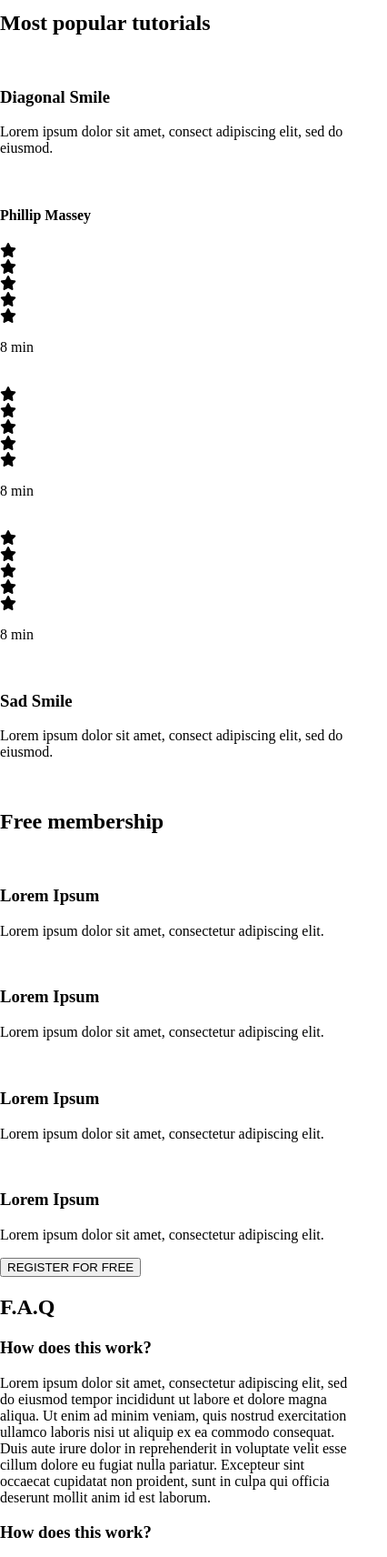
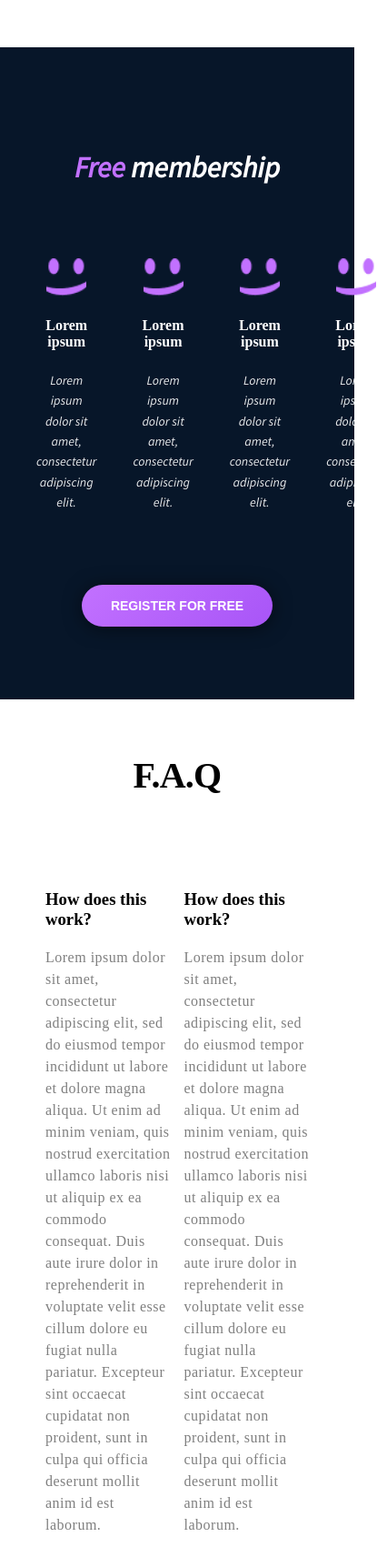
Before and after one commit to ebenamoafo2/alx_html_css, a plain HTML site: page css_advanced/index.html in a window 390 px wide. Shown: the part 3080-4792 px from the top of the page at 91% size, 426 px wide, since content can reach past the window. Drawn offline with Linux system fonts and the light colour scheme.

Commit message:
feat: build responsive landing page from Figma design
- Implemented semantic HTML structure
- Styled layout with CSS Grid & Flexbox
- Added responsive media queries for mobile & tablet
- Integrated Font Awesome icons
- Matched typography and colors to Figma design

```diff
--- a/css_advanced/index.html
+++ b/css_advanced/index.html
@@ -173,131 +173,99 @@
 
 
 
-        <section>
-            <h2>Most popular tutorials</h2>
-            <div>
-                <img src="./images/Bitmap (1).png" alt="">
-                <h3>Diagonal Smile</h3>
-                <p>Lorem ipsum dolor sit amet, consect adipiscing elit, sed do eiusmod.</p>
-                <div>
-                    <img src="./images/1 (3).png" alt="">
-                    <h4>Phillip Massey</h4>
+    <section class="free-container">
+            <h3><span>Free</span> membership</h3>
+      <div class="free-membership">
+
+        <div class="free-grid">
+            <img src="./images/smile.png">
+            <h4>Lorem ipsum</h4>
+            <p>Lorem ipsum dolor sit amet, consectetur adipiscing elit.</p>
         </div>
-                <div>
-                    <div><i class="fa-solid fa-star"></i></div>
-                    <div><i class="fa-solid fa-star"></i></div>
-                    <div><i class="fa-solid fa-star"></i></div>
-                    <div><i class="fa-solid fa-star"></i></div>
-                    <div><i class="fa-solid fa-star"></i></div>
+        <div class="free-grid">
+            <img src="./images/smile.png">
+            <h4>Lorem ipsum</h4>
+            <p>Lorem ipsum dolor sit amet, consectetur adipiscing elit.</p>
         </div>
-                <p>8 min</p>
+        <div class="free-grid">
+            <img src="./images/smile.png">
+            <h4>Lorem ipsum</h4>
+            <p>Lorem ipsum dolor sit amet, consectetur adipiscing elit.</p>
         </div>
-            <div>
-                <img src="./images/Bitmap (4).png" alt="">
+        <div class="free-grid">
+            <img src="./images/smile.png">
+            <h4>Lorem ipsum</h4>
+            <p>Lorem ipsum dolor sit amet, consectetur adipiscing elit.</p>
+        </div>
 
         </div>
-                <div>
-                    <div><i class="fa-solid fa-star"></i></div>
-                    <div><i class="fa-solid fa-star"></i></div>
-                    <div><i class="fa-solid fa-star"></i></div>
-                    <div><i class="fa-solid fa-star"></i></div>
-                    <div><i class="fa-solid fa-star"></i></div>
-                </div>
-                <p>8 min</p>
-            </div>
-            <div>
-                <img src="./images/Bitmap (3).png" alt="">
 
-                </div>
-                <div>
-                    <div><i class="fa-solid fa-star"></i></div>
-                    <div><i class="fa-solid fa-star"></i></div>
-                    <div><i class="fa-solid fa-star"></i></div>
-                    <div><i class="fa-solid fa-star"></i></div>
-                    <div><i class="fa-solid fa-star"></i></div>
-                </div>
-                <p>8 min</p>
-            </div>
-            <div>
-                <img src="./images/Bitmap (2).png" alt="">
-                <h3>Sad Smile</h3>
-                <p>Lorem ipsum dolor sit amet, consect adipiscing elit, sed do eiusmod.</p>
-                <div>
-                    <img src="./images/1 (3).png" alt="">
+        <button class="cta-button2">REGISTER FOR FREE</button>
 
-            </div>
     </section>
-        <section>
-            <h2>Free membership</h2>
-            <div>
-                <img src="./images/smile.svg" alt="">
-                <h3>Lorem Ipsum</h3>
-                <p>Lorem ipsum dolor sit amet, consectetur adipiscing elit.</p>
-            </div>
-            <div>
-                <img src="./images/smile.svg" alt="">
-                <h3>Lorem Ipsum</h3>
-                <p>Lorem ipsum dolor sit amet, consectetur adipiscing elit.</p>
-            </div>
-            <div>
-                <img src="./images/smile.svg" alt="">
-                <h3>Lorem Ipsum</h3>
-                <p>Lorem ipsum dolor sit amet, consectetur adipiscing elit.</p>
-            </div>
-            <div>
-                <img src="./images/smile.svg" alt="">
-                <h3>Lorem Ipsum</h3>
-                <p>Lorem ipsum dolor sit amet, consectetur adipiscing elit.</p>
-            </div>
-            <button>REGISTER FOR FREE</button>
-        </section>
-        <section>
+
+
+    <section class="faq-container">
+
+            <div class="faq-header">
                 <h2>F.A.Q</h2>
-            <div>
-                <div>
-                    <div>
-                        <h3>How does this work?</h3>
-                    </div>
-                    <div>
-                        Lorem ipsum dolor sit amet, consectetur adipiscing elit, sed do eiusmod tempor incididunt ut labore et dolore magna aliqua. Ut enim ad minim veniam, quis nostrud exercitation ullamco laboris nisi ut aliquip ex ea commodo consequat. Duis aute irure dolor in reprehenderit in voluptate velit esse cillum dolore eu fugiat nulla pariatur. Excepteur sint occaecat cupidatat non proident, sunt in culpa qui officia deserunt mollit anim id est laborum.
             </div>
 
-                    <div>
-                        <h3>How does this work?</h3>
-                    </div>
-                    <div>
+            <div class="faq-grid">
+                <div class="faq-item">
+                    <h3 class="faq-question">
+                        How does this work?
+                    </h3>
+                    <div class="faq-answer">
                         Lorem ipsum dolor sit amet, consectetur adipiscing elit, sed do eiusmod tempor incididunt ut labore et dolore magna aliqua. Ut enim ad minim veniam, quis nostrud exercitation ullamco laboris nisi ut aliquip ex ea commodo consequat. Duis aute irure dolor in reprehenderit in voluptate velit esse cillum dolore eu fugiat nulla pariatur. Excepteur sint occaecat cupidatat non proident, sunt in culpa qui officia deserunt mollit anim id est laborum.
                     </div>
                 </div>
-                <div>
-                    <div>
-                        <h3>How does this work?</h3>
-                    </div>
-                    <div>
+
+                <div class="faq-item">
+                    <h3 class="faq-question">
+                        How does this work?
+                    </h3>
+                    <div class="faq-answer">
                         Lorem ipsum dolor sit amet, consectetur adipiscing elit, sed do eiusmod tempor incididunt ut labore et dolore magna aliqua. Ut enim ad minim veniam, quis nostrud exercitation ullamco laboris nisi ut aliquip ex ea commodo consequat. Duis aute irure dolor in reprehenderit in voluptate velit esse cillum dolore eu fugiat nulla pariatur. Excepteur sint occaecat cupidatat non proident, sunt in culpa qui officia deserunt mollit anim id est laborum.
                     </div>
-                    <div>
-                        <h3>How does this work?</h3>
                 </div>
-                    <div>
+
+                <div class="faq-item">
+                    <h3 class="faq-question">
+                        How does this work?
+                    </h3>
+                    <div class="faq-answer">
+                        Lorem ipsum dolor sit amet, consectetur adipiscing elit, sed do eiusmod tempor incididunt ut labore et dolore magna aliqua. Ut enim ad minim veniam, quis nostrud exercitation ullamco laboris nisi ut aliquip ex ea commodo consequat. Duis aute irure dolor in reprehenderit in voluptate velit esse cillum dolore eu fugiat nulla pariatur. Excepteur sint occaecat cupidatat non proident, sunt in culpa qui officia deserunt mollit anim id est laborum.
+                    </div>
+                </div>
+
+                <div class="faq-item">
+                    <h3 class="faq-question">
+                        How does this work?
+                    </h3>
+                    <div class="faq-answer">
                         Lorem ipsum dolor sit amet, consectetur adipiscing elit, sed do eiusmod tempor incididunt ut labore et dolore magna aliqua. Ut enim ad minim veniam, quis nostrud exercitation ullamco laboris nisi ut aliquip ex ea commodo consequat. Duis aute irure dolor in reprehenderit in voluptate velit esse cillum dolore eu fugiat nulla pariatur. Excepteur sint occaecat cupidatat non proident, sunt in culpa qui officia deserunt mollit anim id est laborum.
                     </div>
                 </div>
             </div>
+
     </section>
-    </main>
+
     <footer>
-        <section>
-            <div>
-                <img src="https://fakeimg.pl/250x250?text=Sample+Logo" alt="logo">
-                <div>
+        <div class="footer-container">
+            <div class="footer-logo">
+                <img src="./images/logo.png">
+            </div>
+            <div class="footer-links">
                 <i class="fa-brands fa-facebook"></i>
                 <i class="fa-brands fa-twitter"></i>
                 <i class="fa-brands fa-instagram"></i>
+
             </div>
         </div>
-            <p>©smileschool 2020</p>
-        </section>
     </footer>
+
+
+
 </body>
 </html>
--- a/css_advanced/styles.css
+++ b/css_advanced/styles.css
@@ -300,6 +300,131 @@ margin-top: 50px;
   opacity: 0.5;
 }
 
-.video-list div:nth-of-type(6){
+.free-membership{
+
+  height: auto;
+  color: white;
+  display: grid;
+  grid-template-columns: repeat(4, 1fr);
+  grid-template-rows: repeat(1, 1fr);
+  gap: 40px;
+  margin-left: auto;
+  margin-right: auto;
+  margin-bottom: 80px;
+
 
 }
+
+.free-container{
+background-color:#071629;
+padding: 80px 40px;
+margin: 60px 0;
+}
+
+.free-container h3{
+  color: white;
+  text-align: center;
+  font-weight: 600;
+  font-size: 2rem;
+  margin-bottom: 80px;
+  font-family: 'Source Sans Pro',Arial; sans-serif;
+}
+
+.free-container span{
+  color:  #C271FF;
+  font-weight: 700;
+
+}
+
+.free-grid {
+  text-align: center;
+  color: white;
+}
+
+.free-grid img {
+  display: block;
+  margin: 0 auto 20px auto;
+  width: 44px;
+  height: 44px;
+  object-fit: cover;
+}
+
+.free-grid p {
+    font-family: 'Source Sans Pro', Arial, sans-serif;
+    font-size: 0.875rem;
+    line-height: 1.6;
+    color: white;
+    margin: 0;
+    opacity: 0.9;
+}
+
+.cta-button2{
+  box-shadow: 0px 2px 20px 0px rgba(0, 0, 0, 0.5);
+   background: linear-gradient(135deg, #C271FF 0%, #A855F7 100%);
+   border-radius: 50px;
+    margin: 40px auto 0;
+    color: white;
+    padding: 15px 32px;
+    border: none;
+    border-radius: 25px;
+    font-weight: bold;
+    cursor: pointer;
+    display: block;
+    margin: 0 auto;
+    font-size: 0.875rem;
+
+}
+
+.faq-header h2{
+  text-align: center;
+  font-weight: 600;
+  font-size: 2.5rem;
+  letter-spacing: -0.02em;
+}
+
+.faq-answer{
+opacity:0.5;
+ display: flex;
+align-items: center;
+justify-content: center;
+line-height: 1.5;
+letter-spacing: 0.5px; /
+margin: 0 auto;
+}
+
+.faq-grid{
+  display: grid;
+  grid-template-columns: repeat(2, 1fr);
+  grid-template-rows: repeat(2, 1fr);
+  gap: 15px;
+  padding: 50px;
+}
+
+.faq-item: nth-of-type(3) {
+    grid-column-start: 2;
+    grid-row-start: 2;
+}
+
+.faq-item: nth-of-type(4) {
+    grid-column-start: 1;
+    grid-row-start: 2;
+}
+
+.footer-container{
+  background: #071629;
+  height: auto;
+  display: flex;
+  align-item: center;
+  justify-content: space-between;
+  padding: 100px;
+
+
+
+}
+
+.footer-links{
+  color: white;
+  display: flex;
+  justify-content: space-evenly;
+  gap: 15px;
+}
```
Also changed, not shown: css_advanced/image-1.png (added), css_advanced/image-2.png (added), css_advanced/image-3.png (added), css_advanced/image-4.png (added), css_advanced/image-5.png (added), css_advanced/image-6.png (added), css_advanced/image.png (added), 1 other file. Lines whose indentation alone changed are shown as unchanged.
